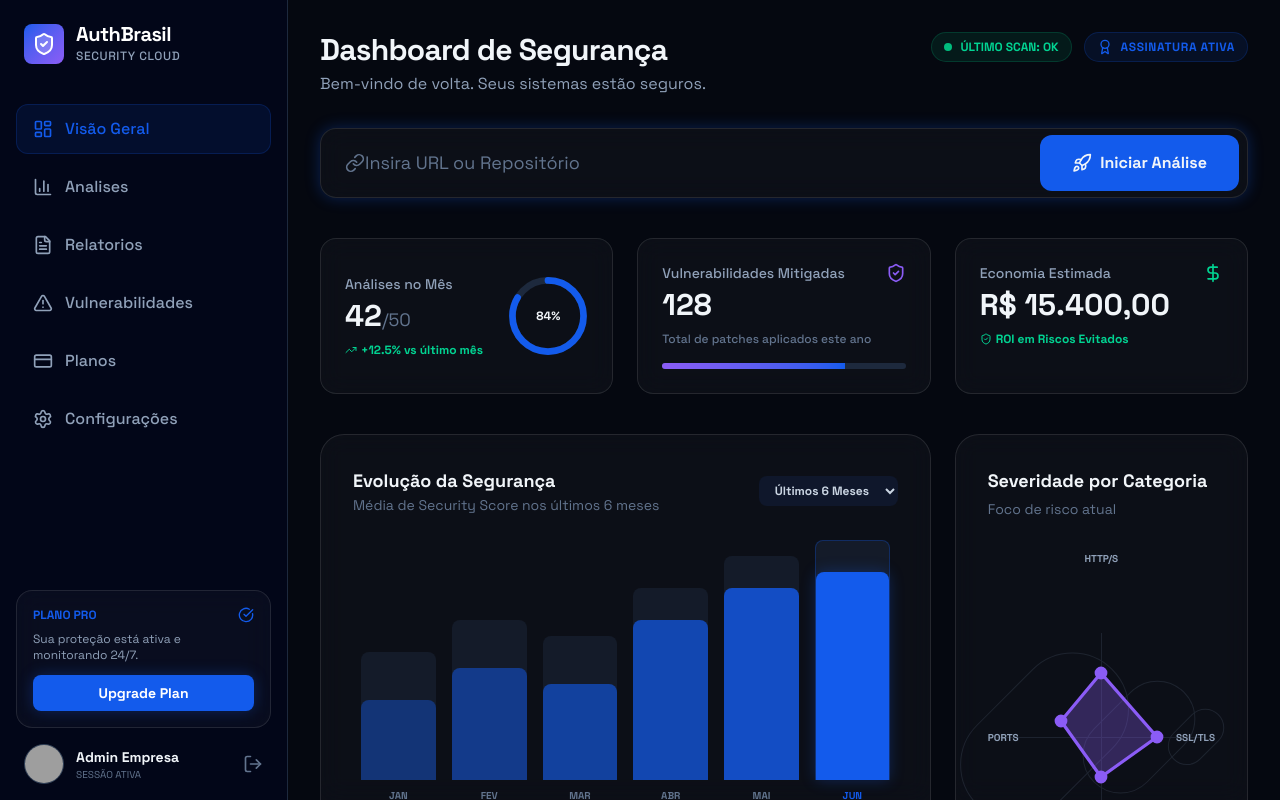
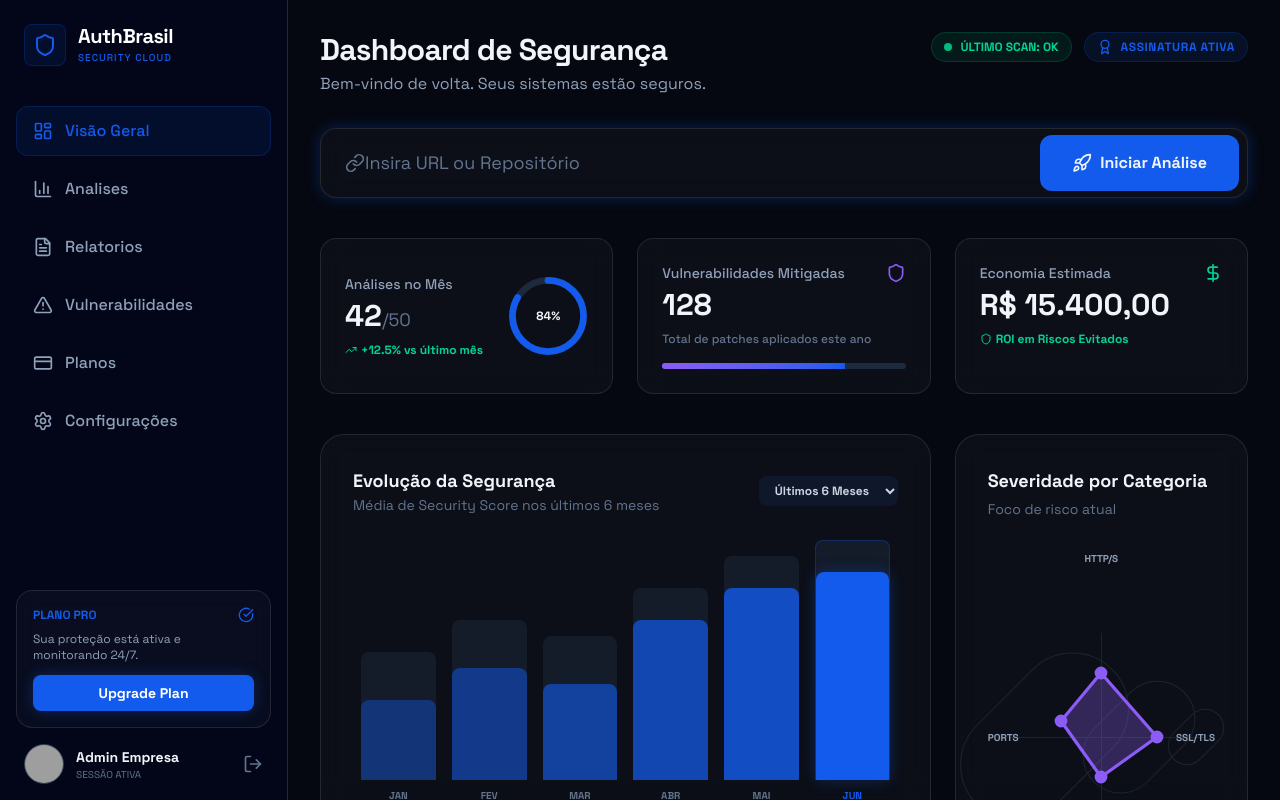
Before and after one commit to Nilmarsilva/AuthBrasil-CyberSecurity, a React (Vite) app: page / in a window 1280 px wide. Both pictures are taken after a click on the button "Entrar na Fortaleza". Built offline with nearby package versions, Linux system fonts and the light colour scheme; grey boxes are pictures that could not be loaded.

Commit message:
feat: Update shield icon and styling
Replaced `ShieldCheck` and `ShieldAlert` icons with a more consistent `Shield` icon across various components. Updated associated styling for better visual harmony and improved branding.

```diff
--- a/src/components/AnalysesPage.tsx
+++ b/src/components/AnalysesPage.tsx
@@ -3,7 +3,7 @@ import {
   Search,
   FileDown,
   Info,
-  ShieldCheck,
+  Shield,
   Router,
   Server,
   History,
@@ -237,7 +237,7 @@ export default function AnalysesPage({ target }: AnalysesPageProps) {
                   <p className="text-[10px] font-bold text-slate-500 uppercase tracking-widest">SSL/HTTPS Status</p>
                   <h3 className="text-base sm:text-lg font-bold text-white mt-1">Certificado Ativo</h3>
                 </div>
-                <ShieldCheck className="text-success-neon size-5" />
+                <Shield className="text-success-neon size-5" />
               </div>
               <p className="text-[10px] sm:text-xs text-slate-500 mt-3">Expira em 142 dias (Let's Encrypt)</p>
             </div>
--- a/src/components/DashboardPage.tsx
+++ b/src/components/DashboardPage.tsx
@@ -7,7 +7,7 @@ import {
   Settings,
   CheckCircle,
   LogOut,
-  ShieldCheck,
+  Shield,
   CreditCard,
   Menu,
   X as CloseIcon
@@ -53,12 +53,12 @@ export default function DashboardPage({ onLogout }: DashboardPageProps) {
   const SidebarContent = () => (
     <>
       <div className="p-6 flex items-center gap-3">
-        <div className="size-10 rounded-lg bg-gradient-to-br from-primary to-accent-purple flex items-center justify-center text-white">
-          <ShieldCheck className="size-6 fill-white/20" />
+        <div className="p-2 rounded-lg bg-primary/10 border border-primary/20 flex items-center justify-center">
+          <Shield className="size-6 text-primary" />
         </div>
         <div>
           <h1 className="text-xl font-bold tracking-tight text-white leading-none">AuthBrasil</h1>
-          <p className="text-xs text-slate-400 font-medium mt-1 uppercase tracking-wider">Security Cloud</p>
+          <p className="text-[10px] text-primary font-medium mt-1 uppercase tracking-widest">Security Cloud</p>
         </div>
       </div>
 
@@ -160,8 +160,8 @@ export default function DashboardPage({ onLogout }: DashboardPageProps) {
         {/* Mobile Header */}
         <header className="lg:hidden flex items-center justify-between p-4 bg-slate-950 border-b border-slate-800 sticky top-0 z-50">
           <div className="flex items-center gap-3">
-            <div className="size-8 rounded-lg bg-gradient-to-br from-primary to-accent-purple flex items-center justify-center text-white">
-              <ShieldCheck className="size-5 fill-white/20" />
+            <div className="p-1.5 rounded-lg bg-primary/10 border border-primary/20 flex items-center justify-center">
+              <Shield className="size-5 text-primary" />
             </div>
             <h1 className="text-lg font-bold tracking-tight text-white leading-none">AuthBrasil</h1>
           </div>
--- a/src/components/OverviewPage.tsx
+++ b/src/components/OverviewPage.tsx
@@ -4,7 +4,7 @@ import {
   Rocket,
   TrendingUp,
   DollarSign,
-  ShieldCheck,
+  Shield,
   Award
 } from 'lucide-react';
 import { motion } from 'motion/react';
@@ -84,7 +84,7 @@ export default function OverviewPage() {
         >
           <div className="flex justify-between">
             <p className="text-slate-400 text-sm font-medium">Vulnerabilidades Mitigadas</p>
-            <ShieldCheck className="text-accent-purple size-5" />
+            <Shield className="text-accent-purple size-5" />
           </div>
           <h3 className="text-3xl font-bold mt-1">128</h3>
           <p className="text-slate-500 text-xs mt-2 font-medium">Total de patches aplicados este ano</p>
@@ -104,7 +104,7 @@ export default function OverviewPage() {
           </div>
           <h3 className="text-3xl font-bold mt-1">R$ 15.400,00</h3>
           <div className="flex items-center gap-1 text-emerald-400 text-xs font-bold mt-2">
-            <ShieldCheck className="size-3" />
+            <Shield className="size-3" />
             ROI em Riscos Evitados
           </div>
         </motion.div>
--- a/src/components/PlansPage.tsx
+++ b/src/components/PlansPage.tsx
@@ -2,7 +2,7 @@ import React from 'react';
 import {
   CheckCircle2,
   XCircle,
-  ShieldCheck,
+  Shield,
   CreditCard,
   Download,
   AlertTriangle,
@@ -91,7 +91,7 @@ export default function PlansPage() {
               'Relatórios PDF Detalhados'
             ].map((feature, i) => (
               <div key={i} className="flex items-center gap-3 text-sm">
-                <ShieldCheck className="text-primary size-5" />
+                <Shield className="text-primary size-5" />
                 {feature}
               </div>
             ))}
@@ -134,7 +134,7 @@ export default function PlansPage() {
           <h3 className="text-xl font-bold text-white">Plano Atual</h3>
           <div className="glass-card p-8 rounded-2xl border-primary/20 bg-primary/5 relative overflow-hidden group">
             <div className="absolute top-0 right-0 p-4 opacity-10 group-hover:opacity-20 transition-opacity">
-              <ShieldCheck className="size-24 text-primary" />
+              <Shield className="size-24 text-primary" />
             </div>
 
             <div className="flex flex-col gap-6 relative z-10">
--- a/src/components/RegisterPage.tsx
+++ b/src/components/RegisterPage.tsx
@@ -16,8 +16,8 @@ export default function RegisterPage({ onSwitchToLogin, onRegister }: RegisterPa
 
       <header className="relative z-10 flex items-center justify-between px-4 sm:px-6 lg:px-20 py-4 sm:py-6 border-b border-slate-800/50 backdrop-blur-md sticky top-0">
         <div className="flex items-center gap-2 sm:gap-3">
-          <div className="size-6 sm:size-8 text-primary flex items-center justify-center">
-            <Shield className="size-6 sm:size-8" />
+          <div className="p-1.5 sm:p-2 rounded-lg bg-primary/10 border border-primary/20 flex items-center justify-center">
+            <Shield className="size-5 sm:size-6 text-primary" />
           </div>
           <h2 className="text-lg sm:text-xl font-bold tracking-tight text-slate-100 font-display">
             AuthBrasil <span className="text-primary">Security</span>
--- a/src/components/ReportsPage.tsx
+++ b/src/components/ReportsPage.tsx
@@ -1,6 +1,6 @@
 import React, { useState } from 'react';
 import {
-  ShieldAlert,
+  Shield,
   Search,
   Eye,
   Download,
@@ -76,7 +76,7 @@ export default function ReportsPage({ onNavigate }: ReportsPageProps) {
             onClick={() => onNavigate?.('overview')}
             className="w-full sm:w-auto flex items-center justify-center gap-2 bg-primary hover:bg-blue-600 text-white px-5 py-2.5 rounded-lg shadow-neon transition-all duration-300 transform hover:scale-105 active:scale-95 group cursor-pointer"
           >
-            <ShieldAlert className="size-5 group-hover:animate-pulse" />
+            <Shield className="size-5 group-hover:animate-pulse" />
             <span className="text-sm font-bold tracking-wide">Nova Varredura</span>
           </button>
         </header>
--- a/src/components/VulnerabilitiesPage.tsx
+++ b/src/components/VulnerabilitiesPage.tsx
@@ -1,6 +1,6 @@
 import React from 'react';
 import {
-  ShieldAlert,
+  Shield,
   HelpCircle,
   ArrowRight,
   Lock,
@@ -9,7 +9,6 @@ import {
   SearchCode,
   Mail,
   Cookie,
-  ShieldCheck,
   Share2,
   FileCode,
   FileCheck,
@@ -44,7 +43,7 @@ export default function VulnerabilitiesPage({ onNavigate }: VulnerabilitiesPageP
       criteria: 'Ausência de redirecionamento automático resulta em penalidade total de 20 pontos.'
     },
     {
-      icon: <ShieldCheck className="size-6" />,
+      icon: <Shield className="size-6" />,
       title: 'Security Headers',
       tag: 'APLICAÇÃO',
       color: 'text-indigo-400 bg-indigo-500/10 border-indigo-500/20',
@@ -158,7 +157,7 @@ export default function VulnerabilitiesPage({ onNavigate }: VulnerabilitiesPageP
             onClick={() => onNavigate?.('overview')}
             className="w-full sm:w-auto flex items-center justify-center gap-2 bg-primary hover:bg-blue-600 text-white px-5 py-2.5 rounded-lg shadow-neon transition-all duration-300 transform hover:scale-105 active:scale-95 group cursor-pointer"
           >
-            <ShieldAlert className="size-5 group-hover:animate-pulse" />
+            <Shield className="size-5 group-hover:animate-pulse" />
             <span className="text-sm font-bold tracking-wide">Nova Varredura</span>
           </button>
         </div>
```
